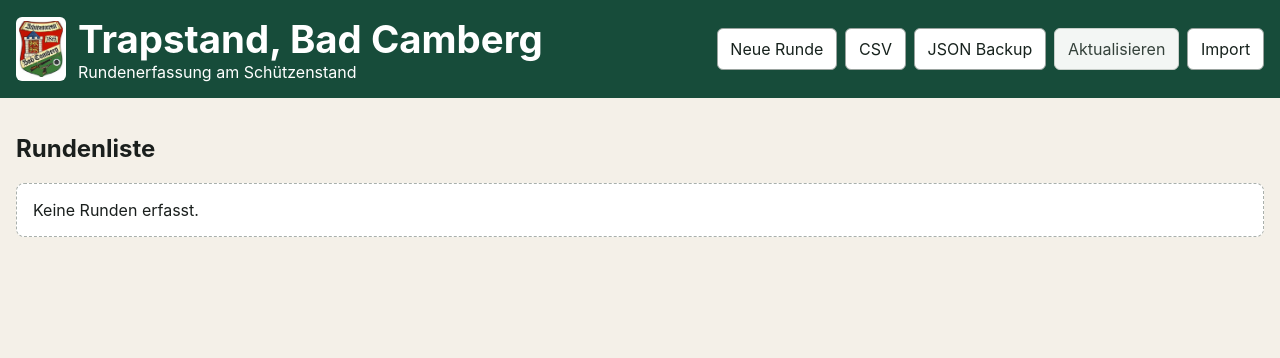
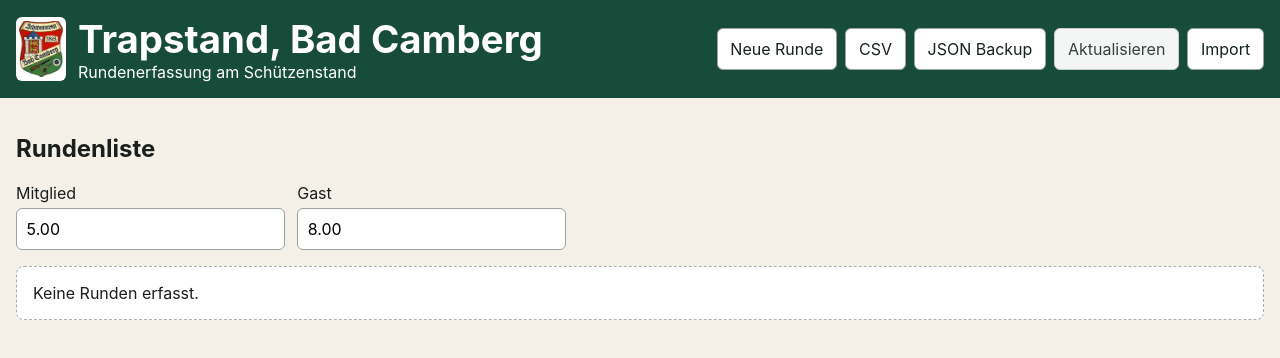
Before and after one commit to deicon/trapstand, a React (Vite) app: page / in a window 1280 px wide. Shown: the top 358 px of the page. Built offline with nearby package versions, Linux system fonts and the light colour scheme.

Commit message:
Add round pricing management

```diff
--- /dev/null
+++ b/public/assets/settings.json
@@ -0,0 +1,6 @@
+{
+  "preise": {
+    "mitgliedCent": 500,
+    "gastCent": 800
+  }
+}
--- a/public/sw.js
+++ b/public/sw.js
@@ -1,6 +1,6 @@
 const CACHE_NAME = "trapstand-v1";
 const BASE_URL = new URL(self.registration.scope).pathname;
-const APP_SHELL = [BASE_URL, `${BASE_URL}manifest.webmanifest`, `${BASE_URL}icon.svg`];
+const APP_SHELL = [BASE_URL, `${BASE_URL}manifest.webmanifest`, `${BASE_URL}icon.svg`, `${BASE_URL}assets/settings.json`, `${BASE_URL}bad-camberg-logo.jpg`];
 
 self.addEventListener("install", (event) => {
   event.waitUntil(caches.open(CACHE_NAME).then((cache) => cache.addAll(APP_SHELL)));
--- a/src/App.tsx
+++ b/src/App.tsx
@@ -1,6 +1,7 @@
 import { useEffect, useMemo, useState } from "react";
-import type { Runde, Schuetze, Taubenstatus } from "./domain/model";
+import type { Runde, RundenPreise, Schuetze, Taubenstatus } from "./domain/model";
 import {
+  DEFAULT_PREISE,
   addSchuetze,
   createEntwurf,
   cumulativeErgebnisse,
@@ -26,6 +27,7 @@ const store = new LocalDatenbestand();
 
 export function App() {
   const [runden, setRunden] = useState<Runde[]>(() => store.list());
+  const [preise, setPreise] = useState<RundenPreise>(() => store.getPreise());
   const [activeId, setActiveId] = useState<string | null>(null);
   const [view, setView] = useState<View>("list");
   const [message, setMessage] = useState("");
@@ -34,6 +36,21 @@ export function App() {
   const [paymentDay, setPaymentDay] = useState<string | null>(null);
 
   const activeRunde = useMemo(() => runden.find((runde) => runde.id === activeId), [activeId, runden]);
+
+  useEffect(() => {
+    if (store.hasPreise()) {
+      return;
+    }
+
+    void loadSettings().then((settings) => {
+      if (!settings || store.hasPreise()) {
+        return;
+      }
+
+      store.savePreise(settings.preise);
+      setPreise(store.getPreise());
+    });
+  }, []);
 
   useEffect(() => {
     if (!message) {
@@ -46,6 +63,7 @@ export function App() {
 
   function refreshRunden() {
     setRunden(store.list());
+    setPreise(store.getPreise());
   }
 
   function saveRunde(next: Runde) {
@@ -55,7 +73,7 @@ export function App() {
   }
 
   function createNewRunde() {
-    const runde = createEntwurf();
+    const runde = createEntwurf(undefined, undefined, preise);
     const defaultSchiessleiter = getDefaultSchiessleiterForDay(runden, dayKey(runde));
     const nextRunde = defaultSchiessleiter ? { ...runde, schiessleiter: defaultSchiessleiter } : runde;
     store.save(nextRunde);
@@ -66,6 +84,11 @@ export function App() {
 
   function updateActive(next: Runde) {
     saveRunde(next);
+  }
+
+  function updatePreise(next: RundenPreise) {
+    store.savePreise(next);
+    setPreise(next);
   }
 
   async function exportCsv() {
@@ -199,6 +222,7 @@ export function App() {
         <>
           <RundenListe
             runden={runden}
+            preise={preise}
             deleteCandidate={deleteCandidate}
             onOpen={(id) => {
               setActiveId(id);
@@ -212,6 +236,7 @@ export function App() {
               setView("day-print");
             }}
             onPayDay={setPaymentDay}
+            onPreiseChange={updatePreise}
           />
           {paymentDay && (
             <DayPaymentDialog
@@ -227,8 +252,42 @@ export function App() {
   );
 }
 
+interface AppSettings {
+  preise: RundenPreise;
+}
+
+async function loadSettings(): Promise<AppSettings | null> {
+  try {
+    const response = await fetch(`${import.meta.env.BASE_URL}assets/settings.json`, { cache: "no-cache" });
+    if (!response.ok) {
+      return null;
+    }
+
+    const parsed = await response.json() as unknown;
+    if (!isSettings(parsed)) {
+      return null;
+    }
+
+    return parsed;
+  } catch {
+    return null;
+  }
+}
+
+function isSettings(value: unknown): value is AppSettings {
+  return (
+    typeof value === "object" &&
+    value !== null &&
+    typeof (value as AppSettings).preise === "object" &&
+    (value as AppSettings).preise !== null &&
+    typeof (value as AppSettings).preise.mitgliedCent === "number" &&
+    typeof (value as AppSettings).preise.gastCent === "number"
+  );
+}
+
 interface RundenListeProps {
   runden: Runde[];
+  preise: RundenPreise;
   deleteCandidate: string | null;
   onOpen: (id: string) => void;
   onAskDelete: (id: string) => void;
@@ -236,9 +295,10 @@ interface RundenListeProps {
   onCancelDelete: () => void;
   onPrintDay: (day: string) => void;
   onPayDay: (day: string) => void;
+  onPreiseChange: (preise: RundenPreise) => void;
 }
 
-function RundenListe({ runden, deleteCandidate, onOpen, onAskDelete, onConfirmDelete, onCancelDelete, onPrintDay, onPayDay }: RundenListeProps) {
+function RundenListe({ runden, preise, deleteCandidate, onOpen, onAskDelete, onConfirmDelete, onCancelDelete, onPrintDay, onPayDay, onPreiseChange }: RundenListeProps) {
   const [selectedDay, setSelectedDay] = useState(todayKey());
   const days = Array.from(new Set(runden.map(dayKey).filter(Boolean))).sort((a, b) => b.localeCompare(a));
   const filteredRunden = sortRundenNewestFirst(selectedDay === "alle" ? runden : runden.filter((runde) => dayKey(runde) === selectedDay));
@@ -248,6 +308,7 @@ function RundenListe({ runden, deleteCandidate, onOpen, onAskDelete, onConfirmDe
   return (
     <section className="panel">
       <h2>Rundenliste</h2>
+      <PreiseEditor preise={preise} onChange={onPreiseChange} />
       {runden.length > 0 && (
         <div className="list-filters">
           <label>
@@ -289,6 +350,33 @@ function RundenListe({ runden, deleteCandidate, onOpen, onAskDelete, onConfirmDe
           ))}
         </div>
       )}
+    </section>
+  );
+}
+
+function PreiseEditor({ preise, onChange }: { preise: RundenPreise; onChange: (preise: RundenPreise) => void }) {
+  return (
+    <section className="price-editor" aria-label="Preise">
+      <label>
+        Mitglied
+        <input
+          type="number"
+          min="0"
+          step="0.5"
+          value={centToEuroInput(preise.mitgliedCent)}
+          onChange={(event) => onChange({ ...preise, mitgliedCent: euroInputToCent(event.target.value) })}
+        />
+      </label>
+      <label>
+        Gast
+        <input
+          type="number"
+          min="0"
+          step="0.5"
+          value={centToEuroInput(preise.gastCent)}
+          onChange={(event) => onChange({ ...preise, gastCent: euroInputToCent(event.target.value) })}
+        />
+      </label>
     </section>
   );
 }
@@ -376,6 +464,32 @@ function formatGastCount(count: number): string {
 
 function formatUnbezahltCount(count: number): string {
   return count === 1 ? "1 unbezahlt" : `${count} unbezahlt`;
+}
+
+function centToEuroInput(cent: number): string {
+  return (cent / 100).toFixed(2);
+}
+
+function euroInputToCent(value: string): number {
+  const amount = Number.parseFloat(value.replace(",", "."));
+  return Number.isFinite(amount) ? Math.max(0, Math.round(amount * 100)) : 0;
+}
+
+function formatMoney(cent: number): string {
+  return new Intl.NumberFormat("de-DE", { style: "currency", currency: "EUR" }).format(cent / 100);
+}
+
+function getRundenPreise(runde: Runde): RundenPreise {
+  return runde.preise ?? DEFAULT_PREISE;
+}
+
+function getSchuetzenPreisCent(runde: Runde, schuetze: Schuetze): number {
+  const rundenPreise = getRundenPreise(runde);
+  return schuetze.gaststatus ? rundenPreise.gastCent : rundenPreise.mitgliedCent;
+}
+
+function getEingenommenCent(runde: Runde): number {
+  return runde.rotte.reduce((sum, schuetze) => sum + (schuetze.zahlungsstatus ? getSchuetzenPreisCent(runde, schuetze) : 0), 0);
 }
 
 interface RundenEditorProps {
@@ -688,6 +802,7 @@ function DayPaymentDialog({ day, runden, onTogglePaid, onClose }: DayPaymentDial
                 />
                 <span className="payment-name">{schuetze.name}</span>
                 <span>{formatRoundCount(schuetze.roundCount)}</span>
+                <span>{formatMoney(schuetze.amountCent)}</span>
                 {schuetze.gaststatus && <span className="round-badge">Gast</span>}
               </label>
             ))}
@@ -706,6 +821,7 @@ interface DayPaymentShooter {
   roundCount: number;
   gaststatus: boolean;
   paid: boolean;
+  amountCent: number;
 }
 
 function getDayPaymentShooters(runden: Runde[]): DayPaymentShooter[] {
@@ -723,7 +839,8 @@ function getDayPaymentShooters(runden: Runde[]): DayPaymentShooter[] {
         name,
         roundCount: (current?.roundCount ?? 0) + 1,
         gaststatus: Boolean(current?.gaststatus || schuetze.gaststatus),
-        paid: current ? current.paid && schuetze.zahlungsstatus : schuetze.zahlungsstatus
+        paid: current ? current.paid && schuetze.zahlungsstatus : schuetze.zahlungsstatus,
+        amountCent: (current?.amountCent ?? 0) + getSchuetzenPreisCent(runde, schuetze)
       });
     }
   }
@@ -1034,9 +1151,11 @@ function PrintView({ runden, onBack }: { runden: Runde[]; onBack: () => void })
         <section key={runde.id} className="print-round">
           <p>{formatRundenzeit(runde.rundenzeit)} · Schießleiter: {runde.schiessleiter}</p>
           {mode === "einzelergebnisse" ? <PrintEinzelergebnisse runde={runde} /> : <PrintZusammenfassung runde={runde} />}
+          <p className="print-money">Rundengeld: {formatMoney(getEingenommenCent(runde))}</p>
           <PrintSignature />
         </section>
       ))}
+      <p className="print-money print-money-total">Rundengeld gesamt: {formatMoney(runden.reduce((sum, runde) => sum + getEingenommenCent(runde), 0))}</p>
     </main>
   );
 }
--- a/src/domain/runden.ts
+++ b/src/domain/runden.ts
@@ -1,10 +1,16 @@
-import type { Runde, RundenStatus, Schuetze, Taube, Taubenstatus } from "./model";
+import type { Runde, RundenPreise, RundenStatus, Schuetze, Taube, Taubenstatus } from "./model";
+
+export const DEFAULT_PREISE: RundenPreise = {
+  mitgliedCent: 500,
+  gastCent: 800
+};
 
 export interface CreateRundeInput {
   id: string;
   rundenzeit: string;
   schiessleiter: string;
   schuetzenNamen: string[];
+  preise?: RundenPreise;
 }
 
 export function createRunde(input: CreateRundeInput): Runde {
@@ -17,16 +23,18 @@ export function createRunde(input: CreateRundeInput): Runde {
     rundenzeit: input.rundenzeit,
     schiessleiter: input.schiessleiter,
     gesperrt: false,
+    preise: input.preise ? { ...input.preise } : { ...DEFAULT_PREISE },
     rotte: input.schuetzenNamen.map((name, index) => createSchuetze(name, index + 1))
   };
 }
 
-export function createEntwurf(id = crypto.randomUUID(), rundenzeit = toLocalDateTimeInputValue(new Date())): Runde {
+export function createEntwurf(id = crypto.randomUUID(), rundenzeit = toLocalDateTimeInputValue(new Date()), preise: RundenPreise = DEFAULT_PREISE): Runde {
   return {
     id,
     rundenzeit,
     schiessleiter: "",
     gesperrt: false,
+    preise: { ...preise },
     rotte: [createSchuetze("", 1)]
   };
 }
--- a/src/export/backup.ts
+++ b/src/export/backup.ts
@@ -1,4 +1,4 @@
-import type { Datenbestand, Runde, Schuetze, Taube, Taubenstatus } from "../domain/model";
+import type { Datenbestand, Runde, RundenPreise, Schuetze, Taube, Taubenstatus } from "../domain/model";
 
 const backupVersion = 1;
 
@@ -12,17 +12,17 @@ export function importBackupJson(json: string): Datenbestand {
     if (!isDatenbestandBackup(parsed)) {
       throw new Error("invalid");
     }
-    return { runden: parsed.runden };
+    return parsed.preise ? { runden: parsed.runden, preise: parsed.preise } : { runden: parsed.runden };
   } catch {
     throw new Error("Ungueltiger Backup-Export.");
   }
 }
 
-function isDatenbestandBackup(value: unknown): value is { version: number; runden: Runde[] } {
+function isDatenbestandBackup(value: unknown): value is { version: number; runden: Runde[]; preise?: RundenPreise } {
   if (!isRecord(value) || value.version !== backupVersion || !Array.isArray(value.runden)) {
     return false;
   }
-  return value.runden.every(isRunde);
+  return (value.preise === undefined || isPreise(value.preise)) && value.runden.every(isRunde);
 }
 
 function isRunde(value: unknown): value is Runde {
@@ -32,11 +32,17 @@ function isRunde(value: unknown): value is Runde {
     typeof value.rundenzeit === "string" &&
     typeof value.schiessleiter === "string" &&
     (value.gesperrt === undefined || typeof value.gesperrt === "boolean") &&
+    (value.sicherheitBestaetigt === undefined || typeof value.sicherheitBestaetigt === "boolean") &&
+    (value.preise === undefined || isPreise(value.preise)) &&
     Array.isArray(value.rotte) &&
     value.rotte.length >= 1 &&
     value.rotte.length <= 6 &&
     value.rotte.every(isSchuetze)
   );
+}
+
+function isPreise(value: unknown): value is RundenPreise {
+  return isRecord(value) && typeof value.mitgliedCent === "number" && typeof value.gastCent === "number";
 }
 
 function isSchuetze(value: unknown): value is Schuetze {
--- a/src/storage/datenbestand.ts
+++ b/src/storage/datenbestand.ts
@@ -1,10 +1,33 @@
-import type { Datenbestand, Runde } from "../domain/model";
+import type { Datenbestand, Runde, RundenPreise } from "../domain/model";
+import { DEFAULT_PREISE } from "../domain/runden";
 
 export class LocalDatenbestand {
   constructor(private readonly key = "trapstand:datenbestand") {}
 
   list(): Runde[] {
     return [...this.read().runden].sort((a, b) => b.rundenzeit.localeCompare(a.rundenzeit));
+  }
+
+  getPreise(): RundenPreise {
+    return { ...(this.read().preise ?? DEFAULT_PREISE) };
+  }
+
+  hasPreise(): boolean {
+    const raw = localStorage.getItem(this.key);
+    if (!raw) {
+      return false;
+    }
+
+    try {
+      const parsed = JSON.parse(raw) as Datenbestand;
+      return isPreise(parsed.preise);
+    } catch {
+      return false;
+    }
+  }
+
+  savePreise(preise: RundenPreise): void {
+    this.write({ ...this.read(), preise: normalizePreise(preise) });
   }
 
   get(id: string): Runde | undefined {
@@ -19,11 +42,12 @@ export class LocalDatenbestand {
         ? datenbestand.runden.map((existing) => (existing.id === runde.id ? runde : existing))
         : [...datenbestand.runden, runde];
 
-    this.write({ runden });
+    this.write({ ...datenbestand, runden });
   }
 
   delete(id: string): void {
-    this.write({ runden: this.read().runden.filter((runde) => runde.id !== id) });
+    const datenbestand = this.read();
+    this.write({ ...datenbestand, runden: datenbestand.runden.filter((runde) => runde.id !== id) });
   }
 
   replace(datenbestand: Datenbestand): void {
@@ -37,14 +61,17 @@ export class LocalDatenbestand {
   private read(): Datenbestand {
     const raw = localStorage.getItem(this.key);
     if (!raw) {
-      return { runden: [] };
+      return { runden: [], preise: { ...DEFAULT_PREISE } };
     }
 
     try {
       const parsed = JSON.parse(raw) as Datenbestand;
-      return { runden: Array.isArray(parsed.runden) ? parsed.runden : [] };
+      return {
+        runden: Array.isArray(parsed.runden) ? parsed.runden : [],
+        preise: normalizePreise(parsed.preise)
+      };
     } catch {
-      return { runden: [] };
+      return { runden: [], preise: { ...DEFAULT_PREISE } };
     }
   }
 
@@ -52,3 +79,23 @@ export class LocalDatenbestand {
     localStorage.setItem(this.key, JSON.stringify(datenbestand));
   }
 }
+
+function normalizePreise(value: unknown): RundenPreise {
+  if (isPreise(value)) {
+    return {
+      mitgliedCent: Math.max(0, Math.round((value as RundenPreise).mitgliedCent)),
+      gastCent: Math.max(0, Math.round((value as RundenPreise).gastCent))
+    };
+  }
+
+  return { ...DEFAULT_PREISE };
+}
+
+function isPreise(value: unknown): value is RundenPreise {
+  return (
+    typeof value === "object" &&
+    value !== null &&
+    typeof (value as RundenPreise).mitgliedCent === "number" &&
+    typeof (value as RundenPreise).gastCent === "number"
+  );
+}
--- a/src/styles.css
+++ b/src/styles.css
@@ -147,10 +147,24 @@ input {
   margin-bottom: 1rem;
 }
 
+.price-editor {
+  align-items: end;
+  display: flex;
+  flex-wrap: wrap;
+  gap: 0.75rem;
+  margin-bottom: 1rem;
+}
+
 .list-filters label {
   display: grid;
   gap: 0.3rem;
   min-width: 160px;
+}
+
+.price-editor label {
+  display: grid;
+  gap: 0.3rem;
+  min-width: 140px;
 }
 
 .list-filters select {
@@ -471,7 +485,7 @@ input {
   border-radius: 6px;
   display: grid;
   gap: 0.75rem;
-  grid-template-columns: auto minmax(0, 1fr) auto auto;
+  grid-template-columns: auto minmax(0, 1fr) auto auto auto;
   padding: 0.65rem 0.75rem;
 }
 
@@ -504,6 +518,15 @@ input {
 
 .print-signature span {
   font-weight: 700;
+}
+
+.print-money {
+  font-weight: 700;
+}
+
+.print-money-total {
+  border-top: 2px solid #1a1f1d;
+  padding-top: 0.5rem;
 }
 
 .score-table th,
```
Also changed, not shown: src/domain/model.ts (+7 -0 lines), 1 other file (tests, documents, lock files or other folders).
